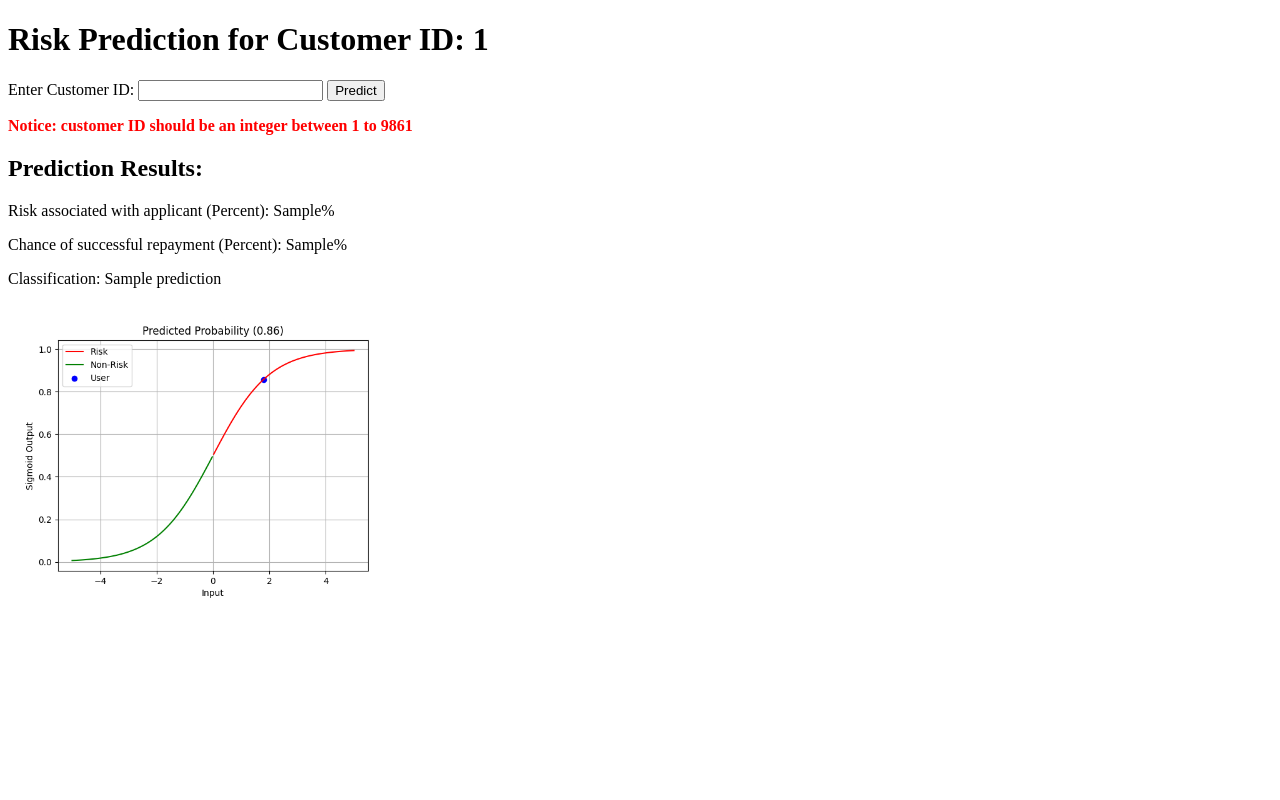
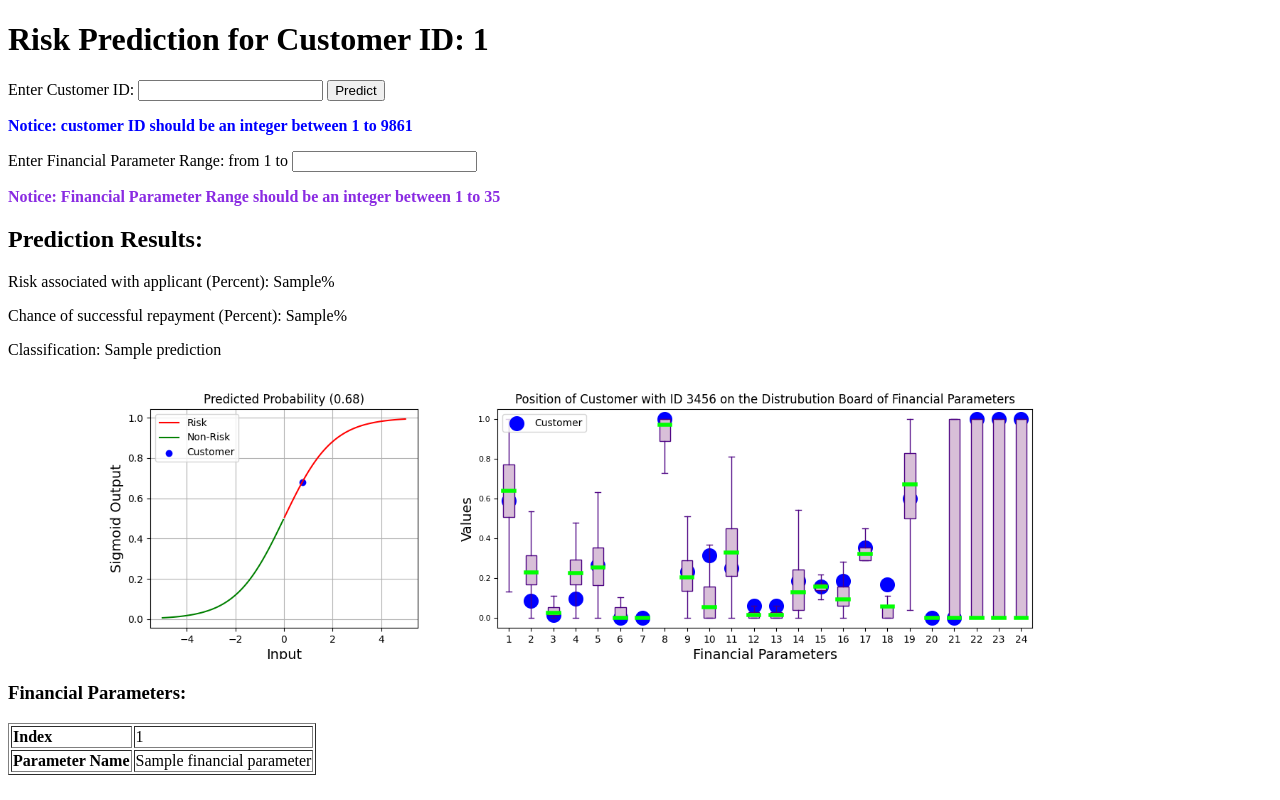
Before and after one commit to Git-With-Chris/RiskPredict, a Flask app: template Flask_App/templates/index.html in a window 1280 px wide. Run offline with Flask 3, Linux system fonts and the light colour scheme; the template is opened without the code that fills it: most values are stand-ins (such as "Sample title", 1, 10 or a date in 2020); parts of the project's set-up code (start-up, migrations or seed data) failed here and were passed over.

Commit message:
Brook's Update on Box-Plots and Parameter Table

```diff
--- a/Flask_App/app.py
+++ b/Flask_App/app.py
@@ -4,14 +4,10 @@ import numpy as np
 import matplotlib
 matplotlib.use('Agg')
 import matplotlib.pyplot as plt
+import matplotlib.gridspec as gridspec
 from keras.models import load_model
-import os
 
-# Specify the path to the directory you want to set as your local working directory
-current_working_directory = 'C:/Users/Xiaofeng/RMIT/Case Studies in Data Science/WIL Project/WIL_Project'
 
-# Change the current working directory to the specified path
-os.chdir(current_working_directory)
 
 app = Flask(__name__)
 
@@ -44,6 +40,7 @@ def predict_risk(input_data):
 def index():
     if request.method == "POST":
         customer_id = int(request.form.get("customer_id"))
+        parameter_range = int(request.form.get("parameter_range"))
         customer_data = data[data['ID'] == customer_id]
 
         if customer_data.empty:
@@ -66,27 +63,78 @@ def index():
         # Calculate the corresponding y values using the sigmoid function
         y = sigmoid(x)
 
-        # Create a new figure for each prediction
-        plt.figure()
+        # Define the columns you want to plot according to the parameter_range input
+        # make sure the parameter_range input not exceeding the ceilings
+        if parameter_range < 1:
+            parameter_range = 1
+        elif parameter_range > 35:
+            parameter_range = 35
 
+        # define the columns_to_plot as a list of parameters' names
+        columns_to_plot = customer_data.columns[1: parameter_range+1]
+
+        # create financial_paramters list
+        financial_parameters = []
+        for i, col in enumerate(columns_to_plot):
+            financial_parameters.append((i+1, col))
+
+        # Use Matplotlib's GridSpec to create a grid of subplots with custom sizes:
+        fig = plt.figure(figsize=(16, 4))
+        gs = gridspec.GridSpec(1, 2, width_ratios=[1, 2])
+
+        sigmoid_plot = plt.subplot(gs[0])
+        box_plot = plt.subplot(gs[1])
+
+        # First subplot: sigmoid curve
         # Plot the sigmoid curve above 0.5 on the y-axis in red and below 0.5 in green
-        plt.plot(x[y >= 0.5], y[y >= 0.5], color='red', label='Risk')
-        plt.plot(x[y <= 0.5], y[y <= 0.5], color='green', label='Non-Risk')
+        sigmoid_plot.plot(x[y >= 0.5], y[y >= 0.5], color='red', label='Risk')
+        sigmoid_plot.plot(x[y <= 0.5], y[y <= 0.5], color='green', label='Non-Risk')
 
         # Calculate the x-coordinate on the sigmoid curve for the given y-coordinate (predicted_probability)
         x_predicted = np.interp(predicted_probability, y, x)
 
         # Highlight the predicted probability point
-        plt.scatter(x=[x_predicted], y=predicted_probability, color='blue', label='User')
+        sigmoid_plot.scatter(x=[x_predicted], y=predicted_probability, color='blue', label='Customer')   # sychronizing all user tags as 'Customer'
 
         # Label the axes and add a legend
-        plt.xlabel('Input')
-        plt.ylabel('Sigmoid Output')
-        plt.legend()
+        sigmoid_plot.set_xlabel('Input', fontsize=14)
+        sigmoid_plot.set_ylabel('Sigmoid Output', fontsize=14)
+        sigmoid_plot.legend()
 
         # Show the plot
-        plt.title(f'Predicted Probability ({predicted_probability:.2f})')
-        plt.grid(True)
+        sigmoid_plot.set_title(f'Predicted Probability ({predicted_probability:.2f})')
+        sigmoid_plot.grid(True)
+
+        # Second subplot: multi box-plot
+
+        # Customize box and median line appearance
+        box_colors = {'color': '#4B0082'}  # Indigo in hex
+        median_colors = {'color': '#00FF00'}  # Bright Green in hex
+        whisker_colors = {'color': '#4B0082'}  # Indigo in hex
+        cap_colors = {'color': '#4B0082'}  # Indigo in hex
+
+        # draw box plot according to data input
+        boxplots = box_plot.boxplot([data[col] for col in columns_to_plot], labels=range(1, len(columns_to_plot)+1), showfliers=False, patch_artist=True,
+                                    boxprops=box_colors, medianprops=median_colors, whiskerprops=whisker_colors, capprops=cap_colors)
+
+        # Changing the fill color of the boxes
+        for box in boxplots['boxes']:
+            box.set_facecolor('#D8BFD8')  # Light purple
+
+        # Changing the color and thickness of the median lines
+        for median in boxplots['medians']:
+            median.set(linewidth=4)  #  linewidth=2
+
+
+        # Highlight customer_data on the box-plot
+        for i, col in enumerate(columns_to_plot):
+            box_plot.scatter(x=i + 1, y=customer_data[col].values, color='blue', label='Customer' if i == 0 else "", s=200)
+
+        box_plot.set_title(f'Position of Customer with ID {customer_id} on the Distrubution Board of Financial Parameters')
+        box_plot.set_xlabel('Financial Parameters', fontsize=14)
+        box_plot.set_ylabel('Values', fontsize=14)
+        box_plot.tick_params(axis='y', labelsize=8)
+        box_plot.legend(loc='upper left')
 
         save_path = './Flask_App/static/sigmoid_plot.png'   # change file path to better suit the current working dir
         plt.savefig(save_path)
@@ -96,7 +144,8 @@ def index():
             customer_id=customer_id,
             predicted_risk_value=predicted_risk_percent,
             repayment_probability=repayment_probability,
-            prediction=prediction
+            prediction=prediction,
+            financial_parameters = financial_parameters
         )   # this code passing important parameters to the html template
 
     return render_template("index.html")
--- a/Flask_App/templates/index.html
+++ b/Flask_App/templates/index.html
@@ -12,7 +12,10 @@
         <label for="customer_id">Enter Customer ID:</label>
         <input type="number" id="customer_id" name="customer_id" required>
         <button type="submit">Predict</button>
-        <p style="color: red; font-weight: bold;">Notice: customer ID should be an integer between 1 to 9861</p>
+        <p style="color: blue; font-weight: bold;">Notice: customer ID should be an integer between 1 to 9861</p>
+        <label for="parameter_range">Enter Financial Parameter Range: from 1 to </label>
+        <input type="number" id="parameter_range" name="parameter_range" required>
+        <p style="color: blueviolet; font-weight: bold;">Notice: Financial Parameter Range should be an integer between 1 to 35</p>
     </form>
 
     <h2>Prediction Results:</h2>
@@ -20,7 +23,34 @@
     <p>Chance of successful repayment (Percent): {{ repayment_probability }}%</p>
     <p>Classification: {{ prediction }}</p>
 
-    <!-- Add an <img> tag to display the saved plot image -->
-    <img src="{{ url_for('static', filename='sigmoid_plot.png') }}" alt="Sigmoid Plot" width="400">
+    <!-- Add an <img> tag to display the saved plot image, the initial width of image set to 80% of the brower screen -->
+    <img src="{{ url_for('static', filename='sigmoid_plot.png') }}" alt="Sigmoid Plot" style="width: 90%;">
+
+    <!-- Add a horizontal table showing names for each index of chosen Financial Parameters -->
+    <h3>Financial Parameters:</h3>
+        <div style="overflow-x:auto;">
+            <table border="1">
+                <tbody>
+                <!-- Index Row -->
+                    <tr>
+                        <td><strong>Index</strong></td>
+                        {% for index, name in financial_parameters %}
+                            <td>{{ index }}</td>
+                        {% endfor %}
+                    </tr>
+
+                <!-- Parameter Name Row -->
+                    <tr>
+                        <td><strong>Parameter Name</strong></td>
+                        {% for index, name in financial_parameters %}
+                            <td>{{ name }}</td>
+                        {% endfor %}
+                    </tr>
+                </tbody>
+            </table>
+        </div>
+
+
 </body>
+
 </html>
```
Also changed, not shown: Flask_App/static/sigmoid_plot.png.
